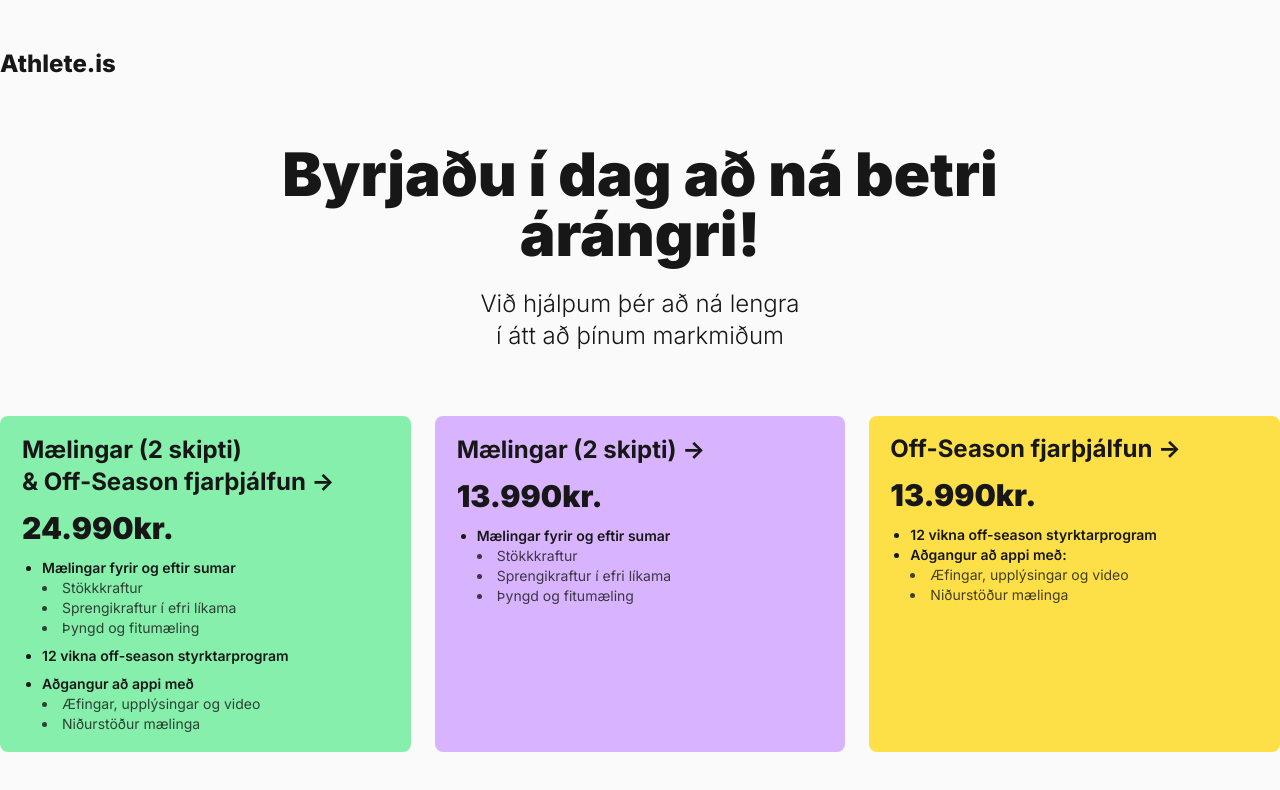
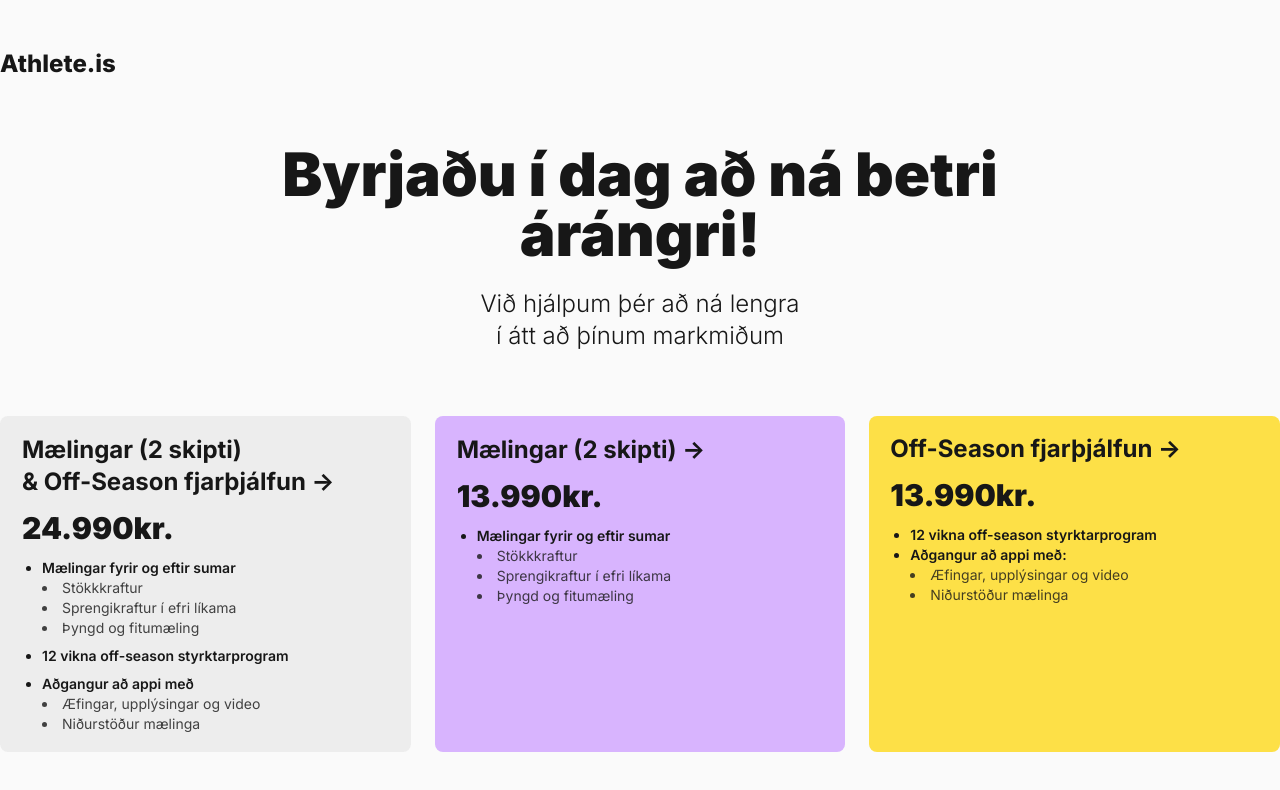
Before and after one commit to Hjortur17/athlete.is, a Next.js app: page / in a window 1280 px wide. Shown: the top 790 px of the page. Built offline with nearby package versions, Linux system fonts and the light colour scheme.

Commit message:
Changed background color

```diff
--- a/src/pages/index.tsx
+++ b/src/pages/index.tsx
@@ -19,7 +19,7 @@ export default function Home() {
       <div className="grid gap-6 text-center lg:grid-cols-3 w-full max-w-screen-xl mx-auto pb-12">
         <a
           href="https://nextjs.org/docs?utm_source=create-next-app&utm_medium=default-template-tw&utm_campaign=create-next-app"
-          className="group text-left rounded-lg border-2 border-transparent px-5 py-4 transition-colors bg-green-300 text-neutral-900 hover:border-green-600 hover:bg-green-200 "
+          className="group text-left rounded-lg border-2 border-transparent px-5 py-4 transition-colors hover:border-neutral-600 bg-neutral-200/60"
           target="_blank"
           rel="noopener noreferrer"
         >
```
